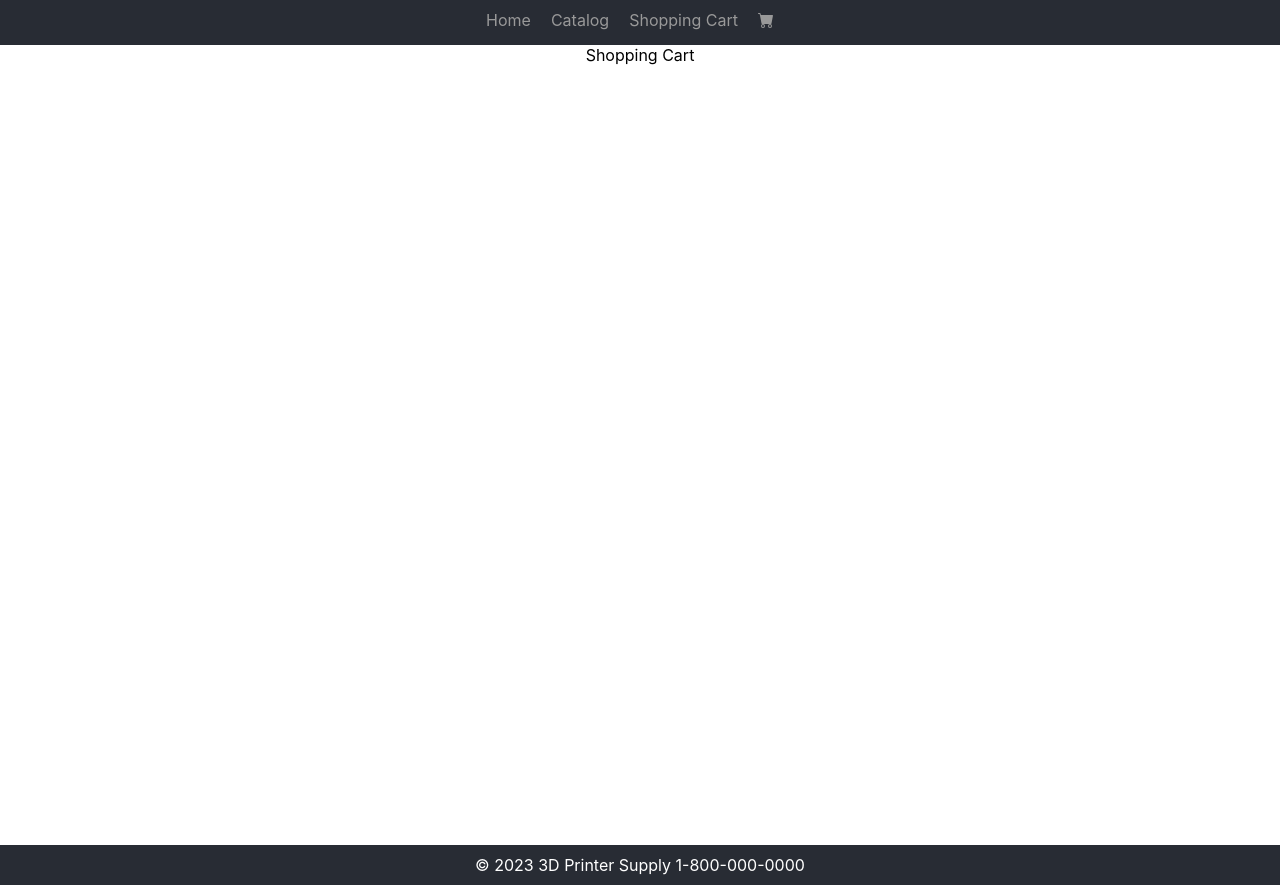
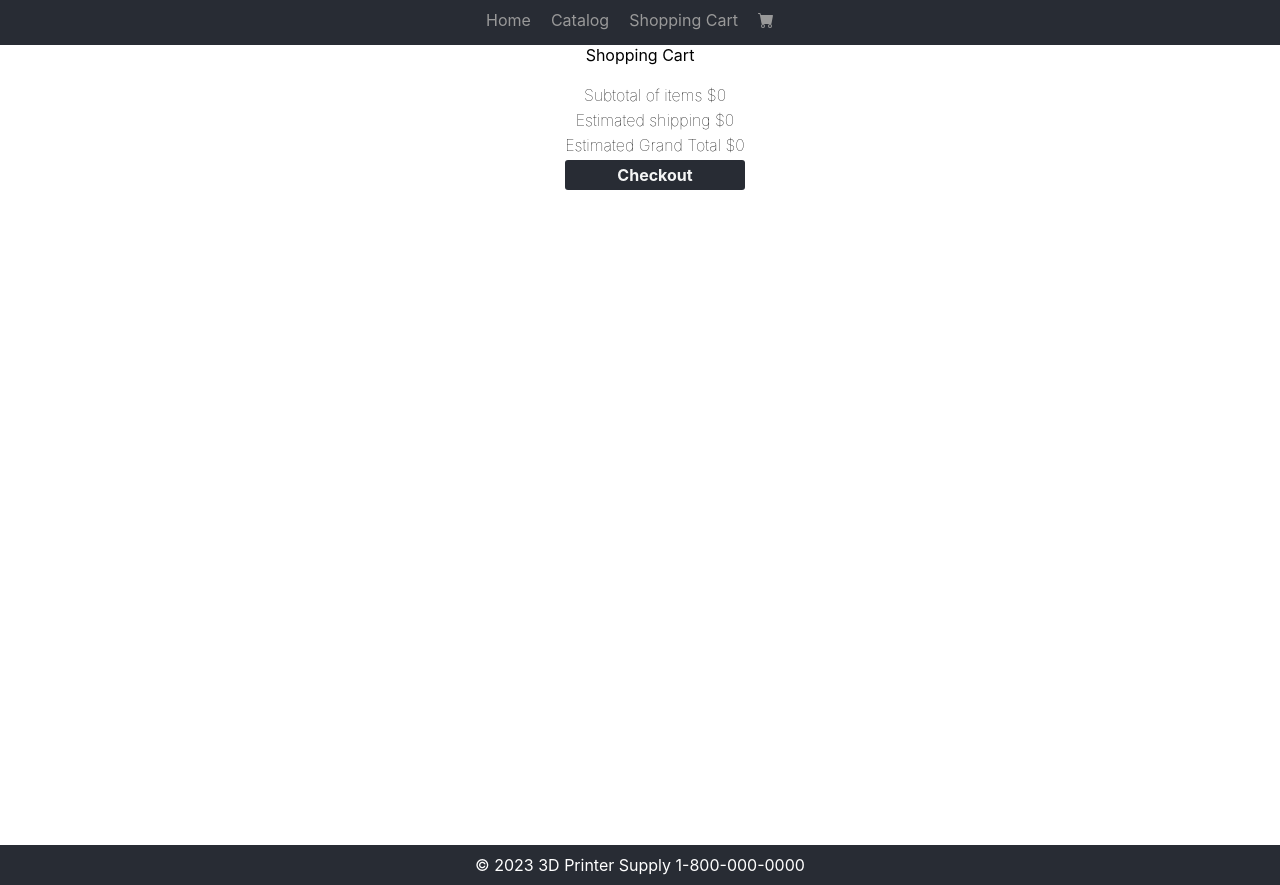
Before and after one commit to CraigYeoman/shopping-cart, a React (Create React App) app: page /cart in a window 1280 px wide. Built offline with nearby package versions, Linux system fonts and the light colour scheme.

Commit message:
Shopping cart pice total and shipping

```diff
--- a/src/App.css
+++ b/src/App.css
@@ -1,3 +1,9 @@
+:root {
+  /* Colors */
+  --main: #282c34;
+  --main-2: #999;;
+}
+
 body {
   margin: 0;
   font-family: -apple-system, BlinkMacSystemFont, 'Segoe UI', 'Roboto', 'Oxygen',
@@ -20,7 +26,7 @@ a {
 /* Header */
 
 .header--container {
-  background-color: #282c34;
+  background-color: var(--main);
   display: flex;
   flex-direction: row;
   align-items: center;
@@ -31,7 +37,7 @@ a {
 }
 
 .header--link {
-  color: #999;
+  color: var(--main-2);
 }
 
 /* Home */
@@ -41,7 +47,7 @@ a {
 }
 
 .home--heading {
-  background-image: linear-gradient(to right, #999 , white);
+  background-image: linear-gradient(to right, var(--main-2) , white);
   height: 100vh;
   display: flex;
   flex-direction: row;
@@ -81,7 +87,39 @@ a {
 
 .shopping--cart {
   display: flex;
+  flex-direction: row;
+  justify-content: center;
+}
+
+ .cart--items{
+  display: flex;
+  padding: 15px;
   flex-direction: column;
+ }
+
+.cart--checkout {
+  padding-top: 15px;
+  font-weight: lighter;
+
+}
+
+.cart--button {
+  background-color: var(--main);
+  border: none;
+  border-radius: 3px;
+  color: #f4f5f5;
+  padding: 5px;
+  font-weight: bold;
+  cursor:pointer;
+}
+
+.cart--button:hover {
+  background-color: var(--main-2);
+}
+
+.cart--amounts {
+  margin-top: 5px;
+  margin-bottom: 5px;
 }
 
 .cart--product {
@@ -92,12 +130,6 @@ a {
   padding: 15px;
   width: 300px;
   justify-content: center;
-}
-
-.cart--content {
-  display: flex;
-  padding: 15px;
-  flex-direction: column;
 }
 
 .cart--img {
--- a/src/App.js
+++ b/src/App.js
@@ -20,6 +20,8 @@ function App() {
 
   const [shoppingCart, setShoppingCart] = useState([])
   const [shoppingCartQty, setShoppingCartQty] = useState(0)
+  const [total, setTotal] = useState(0)
+  const [shipping, setShipping] = useState(0)
   const [products, setProducts] = useState([
     {
       id: 1,
@@ -134,9 +136,28 @@ function App() {
       return total + item.qty
     }, 0)
     setShoppingCartQty(updatedCartQty)
-    console.log(shoppingCartQty)
     }
   }, [shoppingCart, shoppingCartQty])
+
+  useEffect(() => {
+    if(shoppingCart.length === 0) {
+      setTotal(0)
+    } else {
+      const updatedTotal = shoppingCart.reduce((total, item) => {
+        return total + (item.qty * item.price)
+      }, 0)
+      setTotal(updatedTotal)
+      console.log(updatedTotal)
+    }
+  }, [shoppingCart, total])
+
+  useEffect(() => {
+    if(total > 1000) {
+      setShipping(0)
+    } else {
+      setShipping(shoppingCartQty*25)
+    }
+  }, [shoppingCartQty, total, shipping])
 
   return (
     <div className="App">
@@ -149,7 +170,7 @@ function App() {
           <Route path="/catalog/"
           element={<Catalog products={products} addtoCart={addtoCart} />}></Route>
           <Route path="/cart/"
-          element={<Cart shoppingCart={shoppingCart} setShoppingCart={setShoppingCart} increaseAmount={increaseAmount} decreaseAmount={decreaseAmount} removeFromCart={removeFromCart} />}></Route>
+          element={<Cart shipping={shipping} shoppingCartQty={shoppingCartQty} shoppingCart={shoppingCart} setShoppingCart={setShoppingCart} increaseAmount={increaseAmount} decreaseAmount={decreaseAmount} removeFromCart={removeFromCart} total={total}/>}></Route>
         </Routes>
         <Footer />
       </Router>
--- a/src/components/Cart.jsx
+++ b/src/components/Cart.jsx
@@ -1,10 +1,11 @@
 import { BsFillArrowLeftCircleFill } from 'react-icons/bs'
 import { BsFillArrowRightCircleFill } from 'react-icons/bs'
 
-const Cart = ({ shoppingCart, removeFromCart, increaseAmount, decreaseAmount }) => {
+const Cart = ({ shoppingCart, removeFromCart, increaseAmount, decreaseAmount, total, shoppingCartQty, shipping }) => {
     return (
-        <div className='cart--container'>
-            <div className='shopping--cart'>Shopping Cart
+        <div className='cart--container'>Shopping Cart
+            <div className='shopping--cart'>
+            <div className='cart--items'>
         {shoppingCart.map((product) => {
         return(
         <div key={product.id} id={product.id} className='cart--product'>
@@ -24,6 +25,14 @@ const Cart = ({ shoppingCart, removeFromCart, increaseAmount, decreaseAmount })
         )
         })}
             </div>
+                <div className='cart--checkout'>
+                    <div className='cart--amounts'>Subtotal of {shoppingCartQty} items ${total}</div>
+                    <div className='cart--amounts'>Estimated shipping ${shipping}</div>
+                    <div className='cart--amounts'>Estimated Grand Total ${total + shipping}</div>
+                    <div className='cart--button'>Checkout</div>
+                </div>
+
+            </div>
         </div>
         )
 }
```
